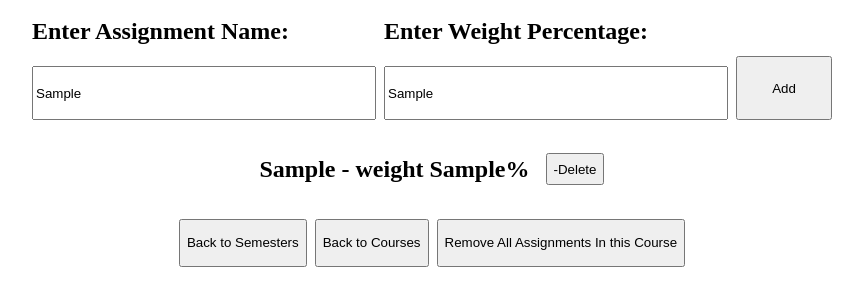
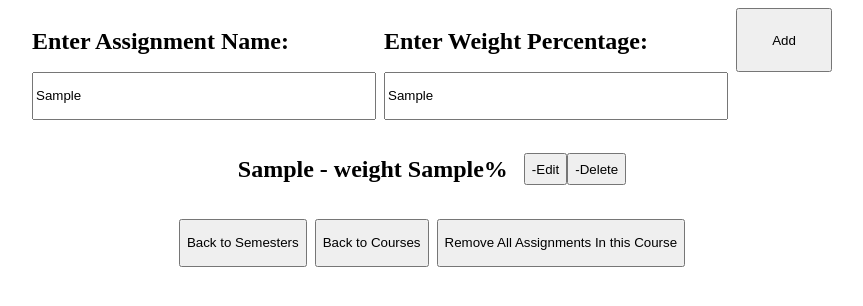
Before and after one commit to terryZehuaWang/react-assignment-manager, a React (Vite) app: page /semester/1/course/1 in a window 1280 px wide. Both pictures are taken after typing "Sample", "Sample" into the empty fields and a click on the button "Add". Shown: the top 306 px of the page, without its empty margins (208-1071 px from the left). Built offline with nearby package versions, Linux system fonts and the light colour scheme.

Commit message:
Adds edit and cancell edit

```diff
--- a/src/components/Add.jsx
+++ b/src/components/Add.jsx
@@ -25,6 +25,7 @@ function Add({ parentSemesterToken, parentCourseToken, setItems, itemName, setIt
             name: itemName,
             slugName: handleGetSlug(itemName),
             itemType: itemType,
+            editMode: false,
 
         };
 
--- a/src/components/Items.jsx
+++ b/src/components/Items.jsx
@@ -7,9 +7,12 @@ import { useNavigate } from "react-router-dom"
 //pass semesterSlugName = {null} and courseSlugName = {null} if item is a semester
 function Items({ parentSemesterToken, parentCourseToken, items, setItems }) {
     const itemType = handleGetItemType(parentSemesterToken, parentCourseToken);
+
     let parentSemesterId = handleGetIdFromToken(parentSemesterToken);
     let parentCourseId = handleGetIdFromToken(parentCourseToken);
+
     const navigate = useNavigate();
+
     //functions
     function handleItemClicked(item) {
         if (itemType == ITEM_TYPE.ASSIGNMENT) return;
@@ -26,18 +29,86 @@ function Items({ parentSemesterToken, parentCourseToken, items, setItems }) {
         handleDeleteAllChildren(itemToDelete, parentSemesterId);
         setItems((prevItems) => prevItems.filter(item => item.id !== itemToDelete.id));
     }
+    function handleRenameItem(id, newName) {
+        setItems(prevItems =>
+            prevItems.map(item =>
+                item.id === id
+                    ? { ...item, name: newName }
+                    : item
+            )
+        );
+    }
+    function handleEditModeOn(item) {
+        const id = item.id;
+        setItems(prevItems =>
+            prevItems.map(item =>
+                item.id === id
+                    ? { ...item, editMode: true }
+                    : item
+            )
+        );
+        console.log(item);
+    }
+    function handleEditModeOff(item) {
+        const id = item.id;
+        setItems(prevItems =>
+            prevItems.map(item =>
+                item.id === id
+                    ? { ...item, editMode: false }
+                    : item
+            )
+        );
+    }
+    function handleConfirmEdit(item,) {
+        /*
+        const id = item.id;
+        setItems(prevItems =>
+            prevItems.map(item =>
+                item.id === id
+                    ? { ...item, name: false }
+                    : item
+            )
+        );
+        */
+    }
+
+
+
     return (
         <div className="items">
             {items.map((item) => {
                 return (
+
                     <div className="list" key={item.id}>
-                        <h2 className="listItem" onClick={() => { handleItemClicked(item) }}>
-                            {item.name}
-                            {itemType == ITEM_TYPE.ASSIGNMENT && (<span> - weight {item.weight}% </span>)}
+                        {!item.editMode && (
+                            <div>
+                                <h2 className="listItem" onClick={() => { handleItemClicked(item) }}>
+                                    {item.name}
+                                    {itemType == ITEM_TYPE.ASSIGNMENT && (<span> - weight {item.weight}% </span>)}
 
-                        </h2>
-                        <button className="list" id="deleteButton" onClick={() => { handleDeleteItem(item, parentSemesterId) }}>-Delete</button>
+                                </h2>
+                            </div>
+                        )}
+
+                        {item.editMode && (
+                            <div>
+                                <h2>New Name</h2>
+                                <input type="text" onClick={() => handleRenameItem(item)} />
+                                <button onClick={() => handleEditModeOff(item)}>Confirm</button>
+                                <button onClick={() => handleEditModeOff(item)}>Cancel</button>
+                            </div>
+                        )}
+                        {!item.editMode && (
+                            <div>
+                                <button id="editButton" onClick={() => { handleEditModeOn(item) }}>-Edit</button>
+
+                                <button id="deleteButton" onClick={() => { handleDeleteItem(item, parentSemesterId) }}>-Delete</button>
+                            </div>
+                        )}
                     </div>
+
+
+
                 );
             })}
         </div>
--- a/src/components/add.css
+++ b/src/components/add.css
@@ -3,7 +3,7 @@
     flex-direction: row;
     height: 7rem;
     width: 50rem;
-    align-items: flex-end;
+
     justify-self: center;
     gap: 1rem;
     margin-bottom: 1rem;
```
